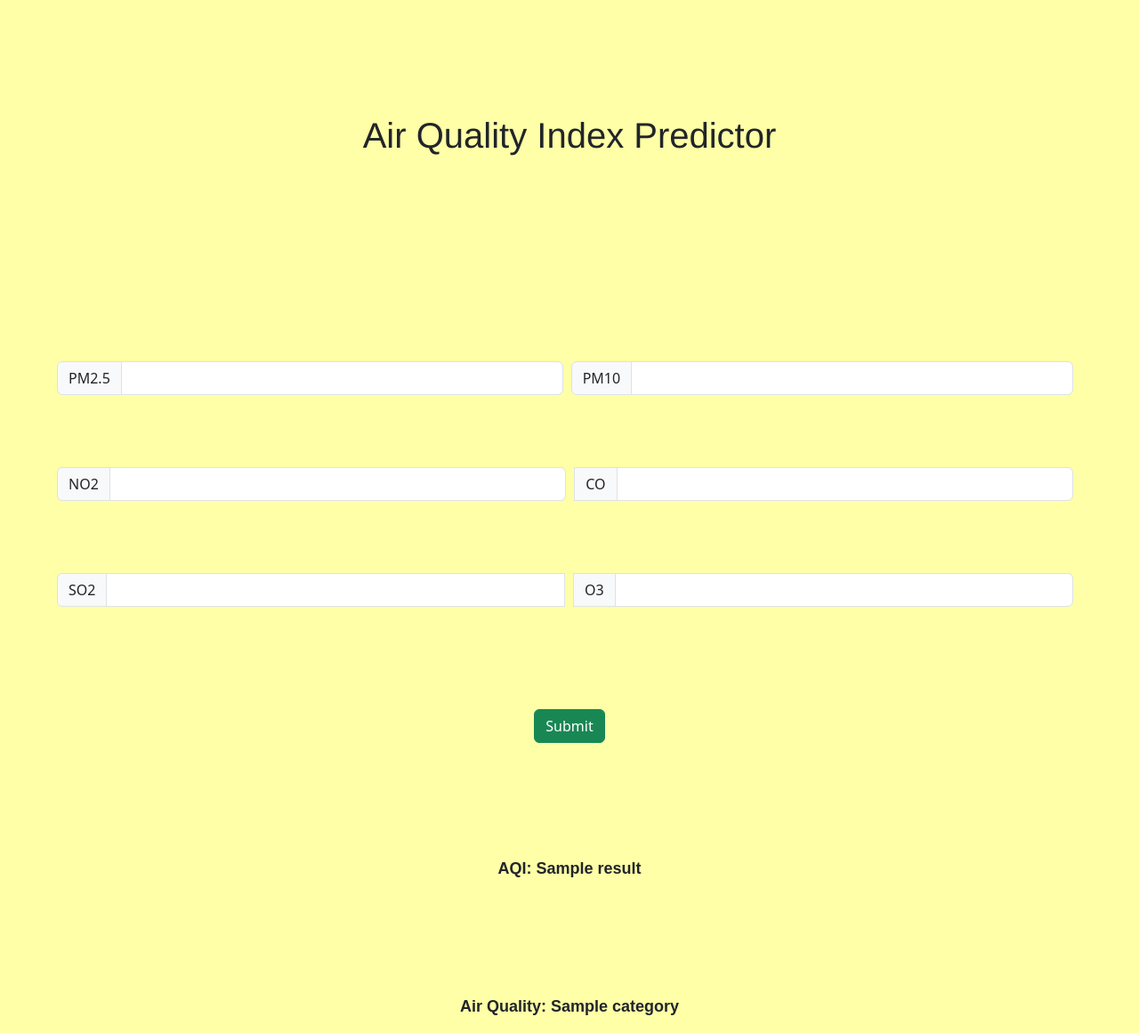
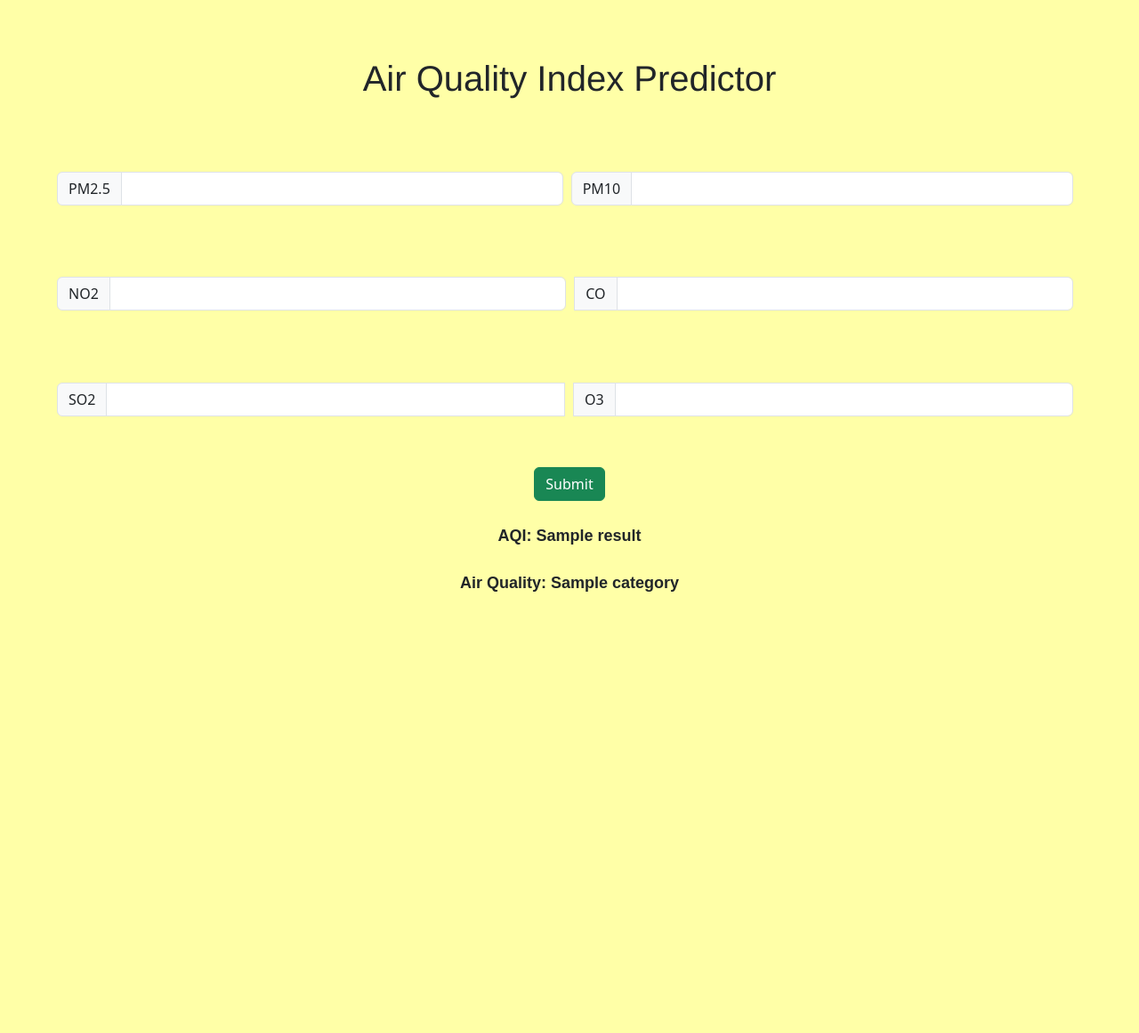
Before and after one commit to SubinoyKarmakar/AQI-prediction, a Flask app: template templates/index.html in a window 1280 px wide. Shown: the whole page at 89% size. After the commit the page ends 665 px from the top, so only its background shows below. Run offline with Flask 3, Linux system fonts and the light colour scheme; the template is opened without the code that fills it: most values are stand-ins (such as "Sample title", 1, 10 or a date in 2020); parts of the project's set-up code (start-up, migrations or seed data) failed here and were passed over.

Commit message:
Updated files

```diff
--- a/app.py
+++ b/app.py
@@ -1,12 +1,13 @@
 from flask import Flask, render_template, request
 import pickle
+import pandas as pd
 
 app = Flask(__name__)
 
-# Load the trained model
+# Load model (no scaler needed now)
 model = pickle.load(open('model.pkl', 'rb'))
 
-# Define feature order (must match training data)
+# Features must match training order
 features = ["PM2.5", "PM10", "NO2", "CO", "SO2", "O3"]
 
 # AQI category logic
@@ -20,7 +21,7 @@ def categorize_aqi(aqi):
     elif aqi <= 200:
         return "Unhealthy"
     elif aqi <= 300:
-        return "Very Unhealthy "
+        return "Very Unhealthy"
     else:
         return "Hazardous"
 
@@ -31,9 +32,7 @@ def home():
 @app.route('/predict', methods=['POST'])
 def predict():
     try:
-        # Print all form values (for debugging)
-        print("Full form:", request.form)
-
+        # Collect user input
         data = []
         for f in features:
             value = request.form.get(f)
@@ -41,11 +40,11 @@ def predict():
                 raise ValueError(f"Missing value for {f}")
             data.append(float(value))
 
-        # Debug: show cleaned input list
-        print("Cleaned data:", data)
+        # Convert to DataFrame (not scaled)
+        input_df = pd.DataFrame([data], columns=features)
 
-        # Predict
-        prediction = model.predict([data])[0]
+        # Predict using unscaled model
+        prediction = model.predict(input_df)[0]
         category = categorize_aqi(prediction)
 
         return render_template('index.html', result=round(prediction, 2), category=category)
--- a/static/style.css
+++ b/static/style.css
@@ -14,7 +14,7 @@ body{
 }
 h1{
     font-family:'Franklin Gothic Medium', 'Arial Narrow', Arial, sans-serif;
-    margin: 10% 0% 18% 0%;
+    margin: 5% 0% 5% 0%;
     text-align: center;
 }
 @media (max-width: 768px) {
@@ -29,7 +29,7 @@ h1{
   }
 }
 .center-btn {
-    margin-top: 10%;
+    margin-top: 5%;
     display: flex;
     justify-content: center;
 }
@@ -37,7 +37,7 @@ p{
     font-family: Arial, Helvetica, sans-serif;
     font-weight: bold;
     font-size: large;
-    margin-top: 10%;
+    margin-top: 2%;
     display: flex;
     justify-content: center;
 }
```
Also changed, not shown: 2 other files.
